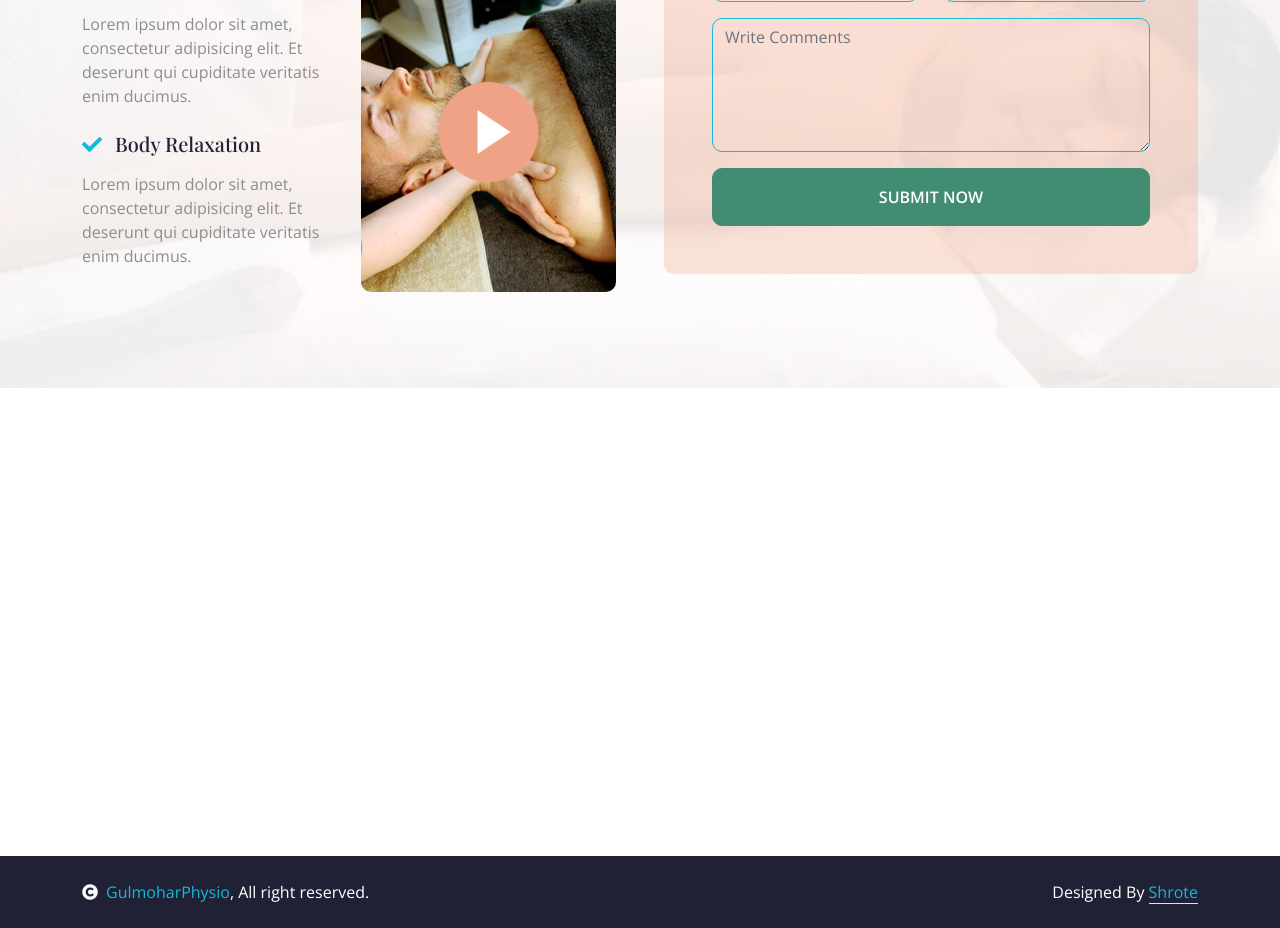
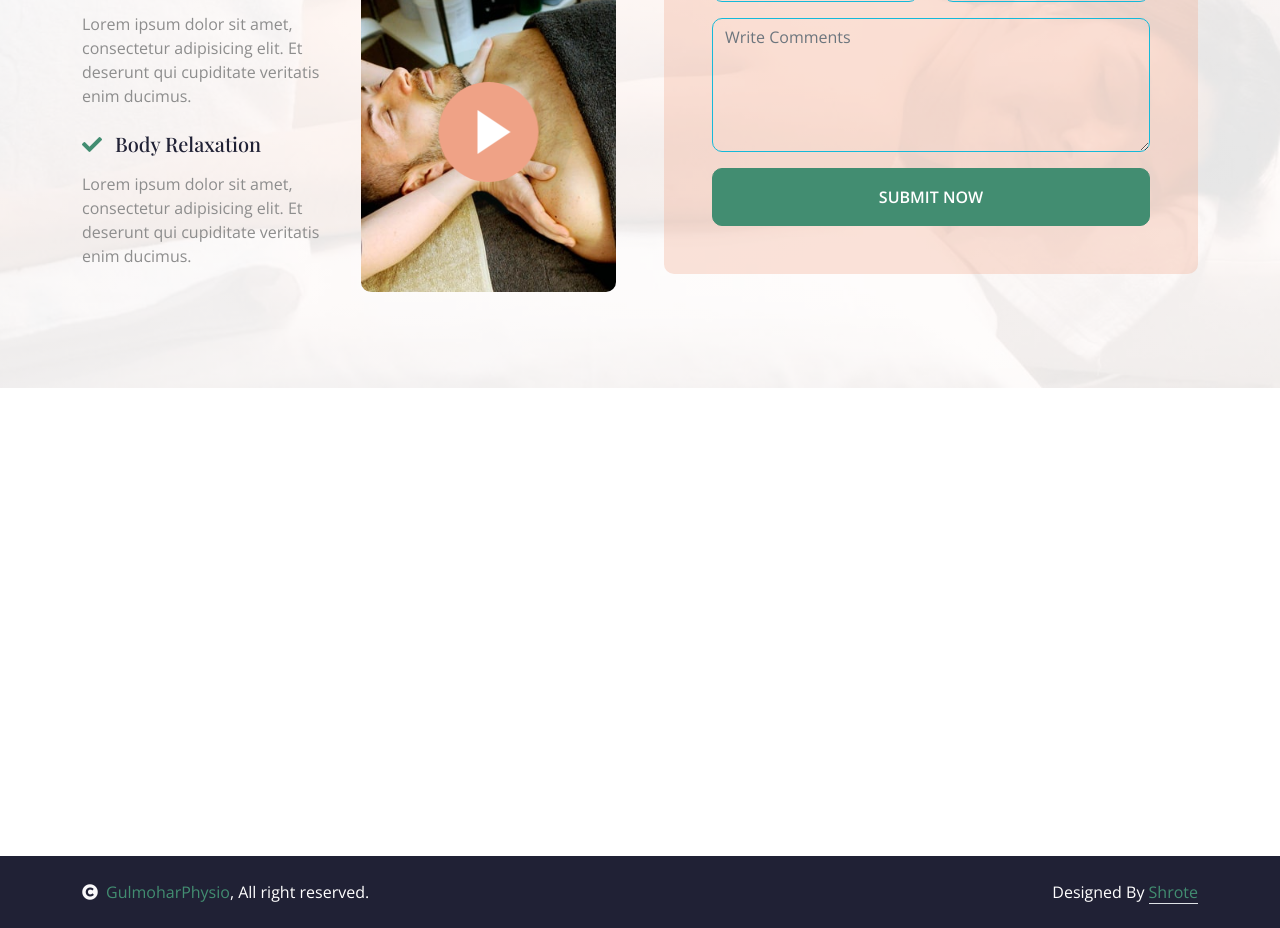
Before and after one commit to Shrote/gulmoharphysio, a React (Vite) app: page /appointment in a window 1280 px wide. Shown: the part 940-1868 px from the top of the page. Built offline with nearby package versions, Linux system fonts and the light colour scheme.

Commit message:
color fixes according to pallete

```diff
--- a/public/css/style.css
+++ b/public/css/style.css
@@ -1183,6 +1183,15 @@
 }
 /*** copyright end ***/
 
+
+.text-primary{
+    color: var(--bs-primary) !important;
+}
+
+a{
+    color: var(--bs-primary);
+}
+
 @media only screen and (max-width: 450px) {
     .sub-title::before {
         content: "";
--- a/src/components/Home/About.jsx
+++ b/src/components/Home/About.jsx
@@ -20,9 +20,9 @@ function About()
 
                         <p className="mb-4">Lorem ipsum dolor sit amet consectetur adipisicing elit. Quaerat deleniti amet at atque sequi quibusdam cumque itaque repudiandae temporibus, eius nam mollitia voluptas maxime veniam necessitatibus saepe in ab? Repellat!</p>
                         <div className="mb-4">
-                            <p className="text-secondary"><i className="fa fa-check text-primary me-2"></i> Refresing to get such a personal touch.</p>
-                            <p className="text-secondary"><i className="fa fa-check text-primary me-2"></i> Duis aute irure dolor in reprehenderit in voluptate.</p>
-                            <p className="text-secondary"><i className="fa fa-check text-primary me-2"></i> Velit esse cillum dolore eu fugiat nulla pariatur.</p>
+                            <p className="text-primary"><i className="fa fa-check text-primary me-2"></i> Refresing to get such a personal touch.</p>
+                            <p className="text-primary"><i className="fa fa-check text-primary me-2"></i> Duis aute irure dolor in reprehenderit in voluptate.</p>
+                            <p className="text-primary"><i className="fa fa-check text-primary me-2"></i> Velit esse cillum dolore eu fugiat nulla pariatur.</p>
                         </div>
                         <div className="d-flex align-items-center">
                             <a className="btn-square btn btn-primary text-white rounded-circle mx-1" href=""><i className="fab fa-facebook-f"></i></a>
--- a/src/utils/Preloader.module.css
+++ b/src/utils/Preloader.module.css
@@ -51,7 +51,7 @@
     left: 50%;
     transform: translateX(-50%);
     font-size: 24px;
-    color: #000000;
+    color: #428d71;
     filter: drop-shadow(0 2px 4px rgba(46, 125, 50, 0.3));
   }
 
```
Also changed, not shown: 1 other file (tests, documents, lock files or other folders).
